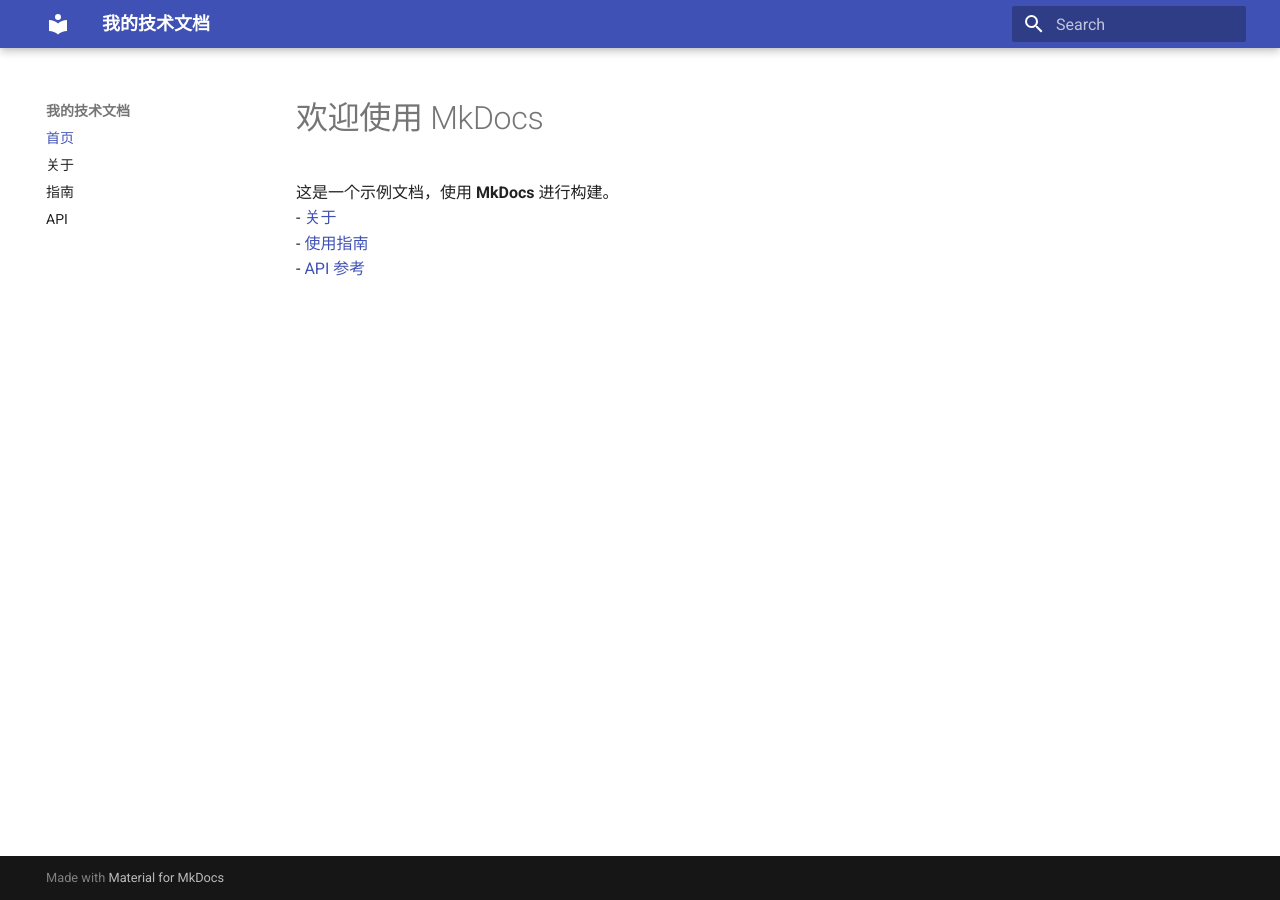
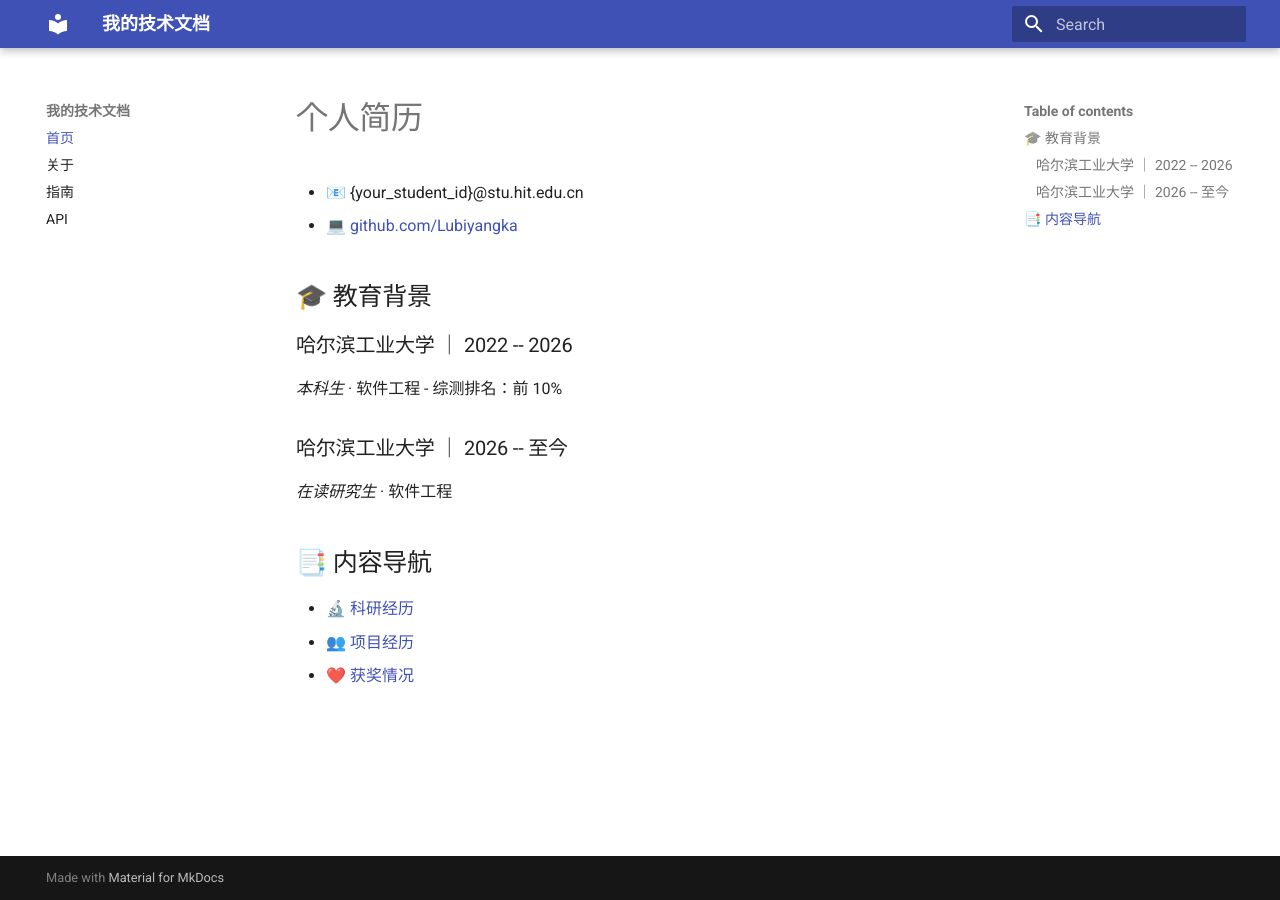
Before and after one commit to Lubiyangka/MKDocs_demo, an MkDocs documentation site: the page built from docs/index.md, in a window 1280 px wide. Built offline with MkDocs 1.6.1 and Material for MkDocs 9.7.7, drawn with Linux system fonts in a browser that asks for light colours.

Commit message:
feat: 新增个人简历

```diff
--- /dev/null
+++ b/docs/awards.md
@@ -0,0 +1,7 @@
+# ❤️ 获奖情况
+
+| 时间 | 奖项 |
+| --- | --- |
+| 2024 年 5 月 | *Finalist*，The Mathematical Contest in Modeling（1.3%） |
+| 2024 年 5 月 | 哈尔滨工业大学 优秀团员 |
+| 2023 年 11 月、2024 年 5 月、2024 年 11 月 | *二等*，哈尔滨工业大学 人民奖学金（7.0%） |
--- a/docs/index.md
+++ b/docs/index.md
@@ -1,5 +1,20 @@
-# 欢迎使用 MkDocs
-这是一个示例文档，使用 **MkDocs** 进行构建。
-- [关于](about.md)
-- [使用指南](guide.md)
-- [API 参考](api.md)
+# 个人简历
+- 📧 {your_student_id}@stu.hit.edu.cn
+- 💻 [github.com/Lubiyangka](https://www.github.com/Lubiyangka)
+
+## 🎓 教育背景
+
+### 哈尔滨工业大学 ｜ 2022 -- 2026
+
+*本科生* · 软件工程
+- 综测排名：前 10%
+
+### 哈尔滨工业大学 ｜ 2026 -- 至今
+
+*在读研究生* · 软件工程
+
+## 📑 内容导航
+
+- [🔬 科研经历](research.md)
+- 👥 [项目经历](projects.md)
+- ❤️ [获奖情况](awards.md)
```
Also changed, not shown: docs/project.md (added, +27 -0 lines), docs/research.md (added, +13 -0 lines).
